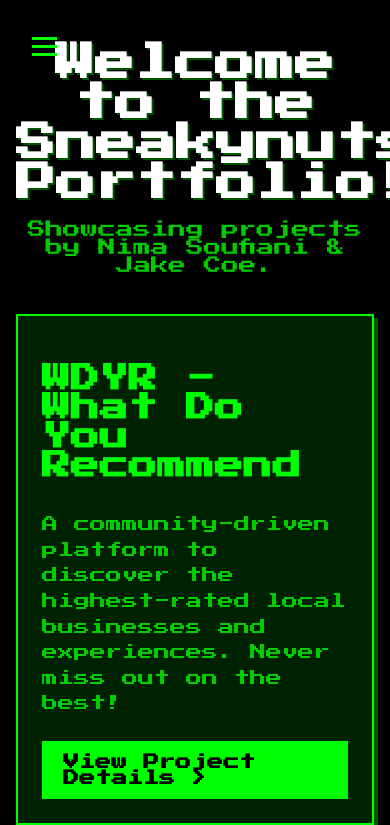
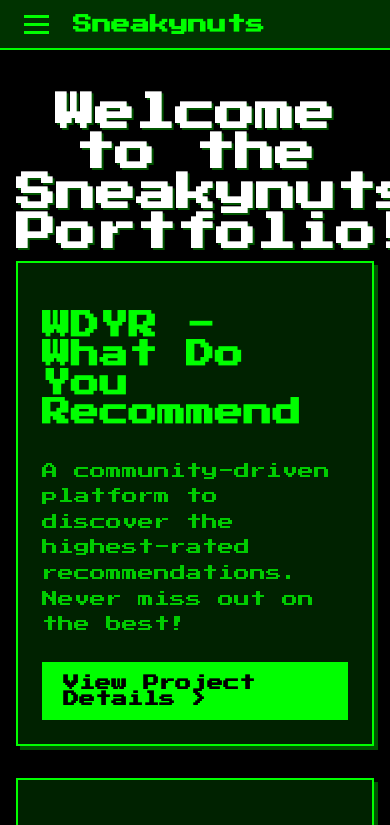
Before and after one commit to Nimzyow/sneakynuts, a SvelteKit app: page / in a window 390 px wide. Shown: the top 825 px of the page. Built offline with nearby package versions, Linux system fonts and the light colour scheme.

Commit message:
further changes on side navbar

```diff
--- a/src/routes/+layout.svelte
+++ b/src/routes/+layout.svelte
@@ -66,6 +66,19 @@
   }
 </script>
 
+<header class="top-navbar">
+  <button
+    class="hamburger"
+    class:open={$sidebarVisible}
+    on:click={() => sidebarVisible.update(v => !v)}
+  >
+    <span></span>
+    <span></span>
+    <span></span>
+  </button>
+  <div class="site-title">Sneakynuts</div>
+</header>
+
 <div class="app-container">
   <aside class="sidebar" class:visible={$sidebarVisible} bind:this={sidebarElement}>
     <nav>
@@ -76,14 +89,6 @@
   </aside>
 
   <div class="main-content-area">
-    <button class="hamburger"
-            class:open={$sidebarVisible}
-            class:hidden-when-sidebar-open={$sidebarVisible}
-            on:click={() => sidebarVisible.update(v => !v)}>
-      <span></span>
-      <span></span>
-      <span></span>
-    </button>
     {#if $transitioning}
       <div class="page-transition-overlay">
         <p>Loading...</p>
@@ -107,6 +112,7 @@
     background-color: #000;
     color: #0f0;
     font-family: 'Press Start 2P', cursive;
+    margin-top: 50px; /* Account for fixed top-navbar height */
   }
 
   .sidebar {
@@ -116,6 +122,11 @@
     border-right: 2px solid #0f0;
     display: flex;
     flex-direction: column;
+    /* For Desktop view, ensure it also respects the top navbar */
+    position: sticky; /* Or fixed, depending on desired scroll behavior with main content */
+    top: 50px; /* Height of the top-navbar */
+    height: calc(100vh - 50px); /* Adjust height to fill below top-navbar */
+    overflow-y: auto; /* Allow sidebar to scroll if its content is too long */
   }
 
   .sidebar nav {
@@ -207,17 +218,36 @@
     to { opacity: 0; transform: translateY(-15px); }
   }
 
-  /* Hamburger Menu Styles */
+  /* NEW: Top Navbar Styles */
+  .top-navbar {
+    display: flex;
+    align-items: center;
+    padding: 0 1rem;
+    position: fixed;
+    top: 0;
+    left: 0;
+    width: 100%;
+    height: 50px; /* Define navbar height */
+    background-color: #030; /* Example: slightly different green */
+    border-bottom: 2px solid #0f0;
+    z-index: 1005; /* Ensure it's above other content like sidebar */
+    color: #0f0;
+  }
+
+  .site-title {
+    font-size: 1.2rem; /* Adjust as needed */
+    margin-left: 1rem; /* Space from hamburger */
+    font-weight: bold;
+  }
+
+  /* Hamburger Menu Styles Adjustments */
   .hamburger {
-    display: none; /* Hidden by default */
+    display: none; /* Hidden by default (on larger screens, shown via media query) */
     background: none;
     border: none;
     cursor: pointer;
-    padding: 1rem;
-    position: fixed; /* Or absolute, depending on layout */
-    top: 1rem;
-    left: 1rem;
-    z-index: 1001; /* Above sidebar if sidebar is also fixed/absolute */
+    padding: 0.5rem; /* Adjusted padding */
+    /* Removed position:fixed, top, left, z-index as it's now in flow of top-navbar */
   }
 
   .hamburger span {
@@ -232,16 +262,17 @@
   /* Responsive Styles */
   @media (max-width: 768px) {
     .sidebar {
-      position: fixed; /* Or absolute */
+      position: fixed; /* Overrides sticky/fixed from desktop for slide-in behavior */
+      top: 50px; /* Start below the fixed top-navbar */
       left: -250px; /* Hidden off-screen */
-      top: 0;
-      bottom: 0;
-      height: 100vh; /* Full height */
+      /* bottom: 0; is implicitly handled by height */
+      height: calc(100vh - 50px); /* Fill remaining height */
       width: 250px; /* A bit wider for touch targets */
       z-index: 1000;
       transition: left 0.3s ease-in-out;
-      overflow-y: auto; /* Scroll if content overflows */
+      overflow-y: auto; /* Already present, but good to confirm */
       box-sizing: border-box; /* Ensure padding and border are within the width */
+      /* No need to repeat background, border-right etc. if they are the same as desktop */
     }
 
     .sidebar.visible {
@@ -250,10 +281,6 @@
 
     .hamburger {
       display: block; /* Show hamburger on small screens */
-    }
-
-    .hamburger.hidden-when-sidebar-open {
-      display: none !important; /* Hide hamburger if sidebar is open */
     }
 
     .main-content-area {
--- a/src/routes/+page.svelte
+++ b/src/routes/+page.svelte
@@ -10,12 +10,11 @@
 
 <div class="home-container">
   <h1>Welcome to the Sneakynuts Portfolio!</h1>
-  <p class="intro-text">Showcasing projects by Nima Soufiani & Jake Coe.</p>
 
   <section class="projects-grid">
     <div class="project-card">
       <h2>WDYR - What Do You Recommend</h2>
-      <p>A community-driven platform to discover the highest-rated local businesses and experiences. Never miss out on the best!</p>
+      <p>A community-driven platform to discover the highest-rated recommendations. Never miss out on the best!</p>
       <a href="/projects/wdyr" class="project-link">View Project Details &gt;</a>
     </div>
     <div class="project-card">
```
